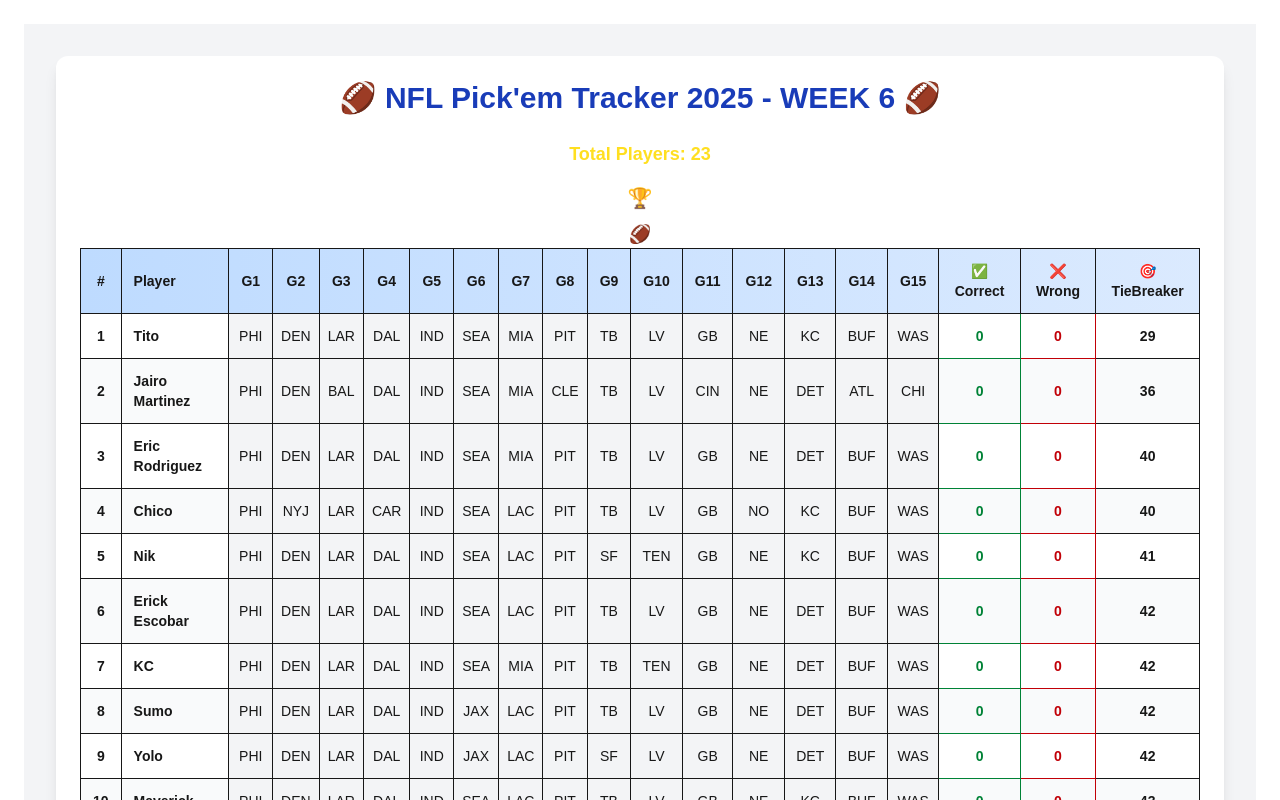
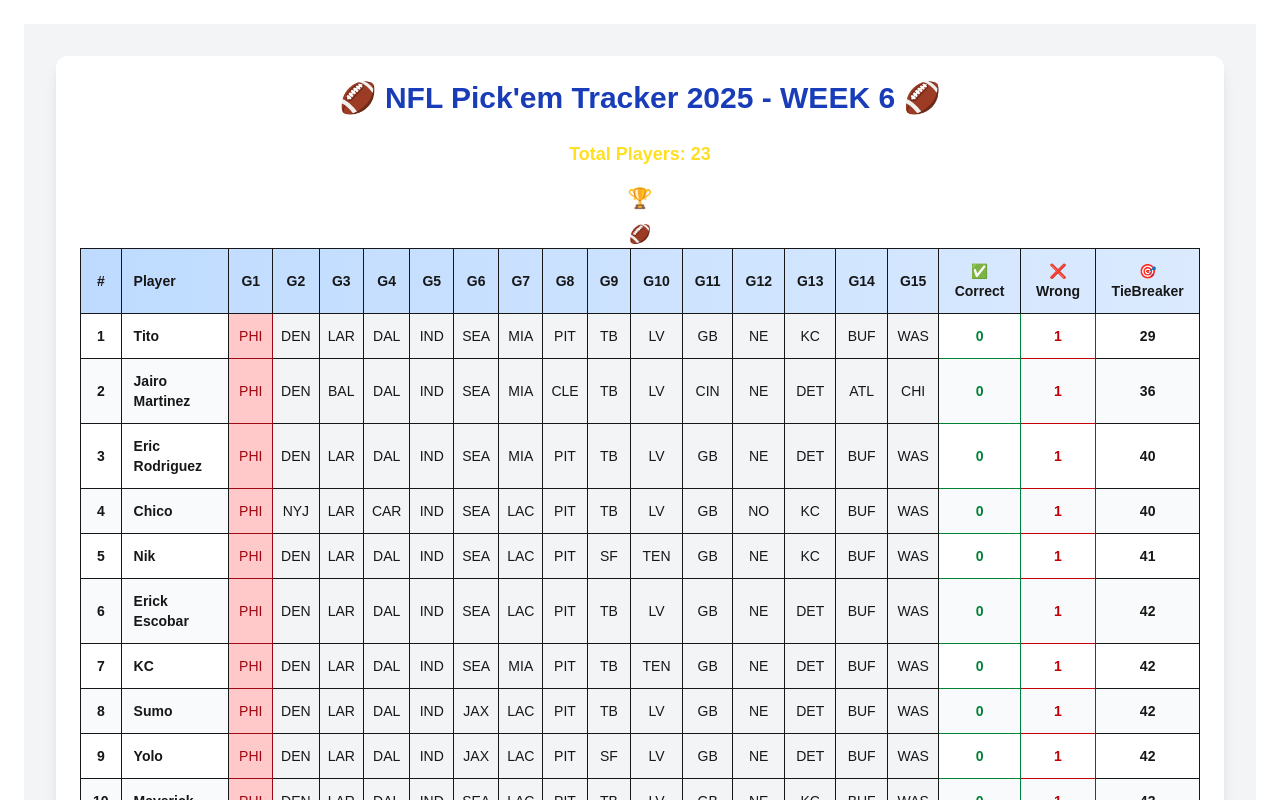
Before and after one commit to CarlosMartinezCM/pickEmTracker, a Next.js app: page / in a window 1280 px wide. Shown: the top 800 px of the page. Built offline with nearby package versions, Linux system fonts and the light colour scheme.

Commit message:
Update PickEmBoard.tsx

```diff
--- a/app/components/PickEmBoard.tsx
+++ b/app/components/PickEmBoard.tsx
@@ -53,9 +53,7 @@ type Result = { [gameIndex: number]: string };
 type LeaderboardPlayer = Player & { correct: number; wrong: number; rank: number };
 
 // Week 6 results
-const confirmedResults: (string | null)[] = [/* Week 5 Results */ null, /* Week 4 results  "SEA", "PIT", "ATL", "BUF",
-                                                "DET", "HOU", "NE", "NYG",
-                                                 "PHI", "LAR", "JAX", "KC","CHI", null, "MIA", "DEN"*/];
+const confirmedResults: (string | null)[] = [/* Week 5 Results */ "NYG", /* Results*/];
 
 //Week 6 players
 const initialPlayers = [
```
